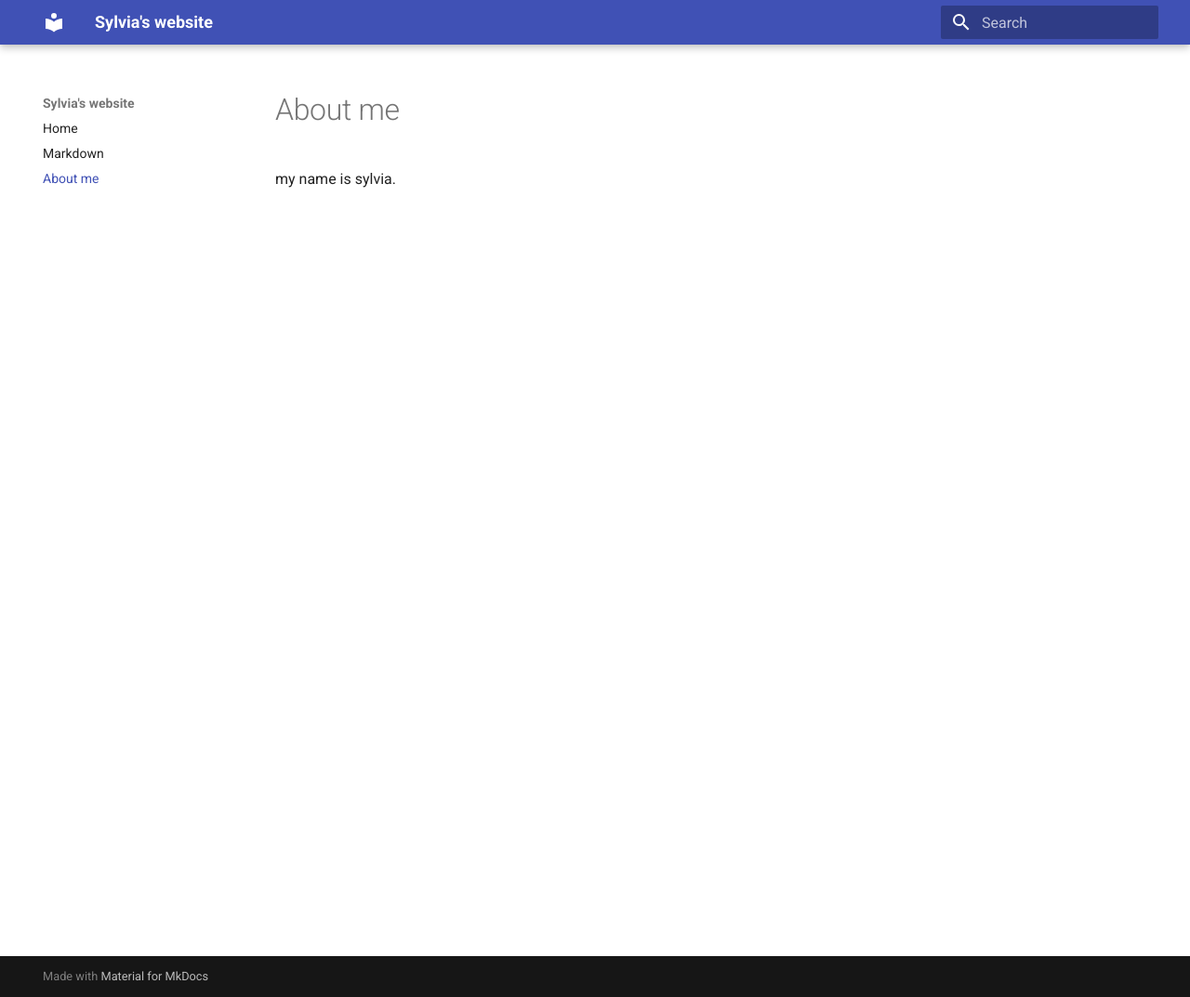
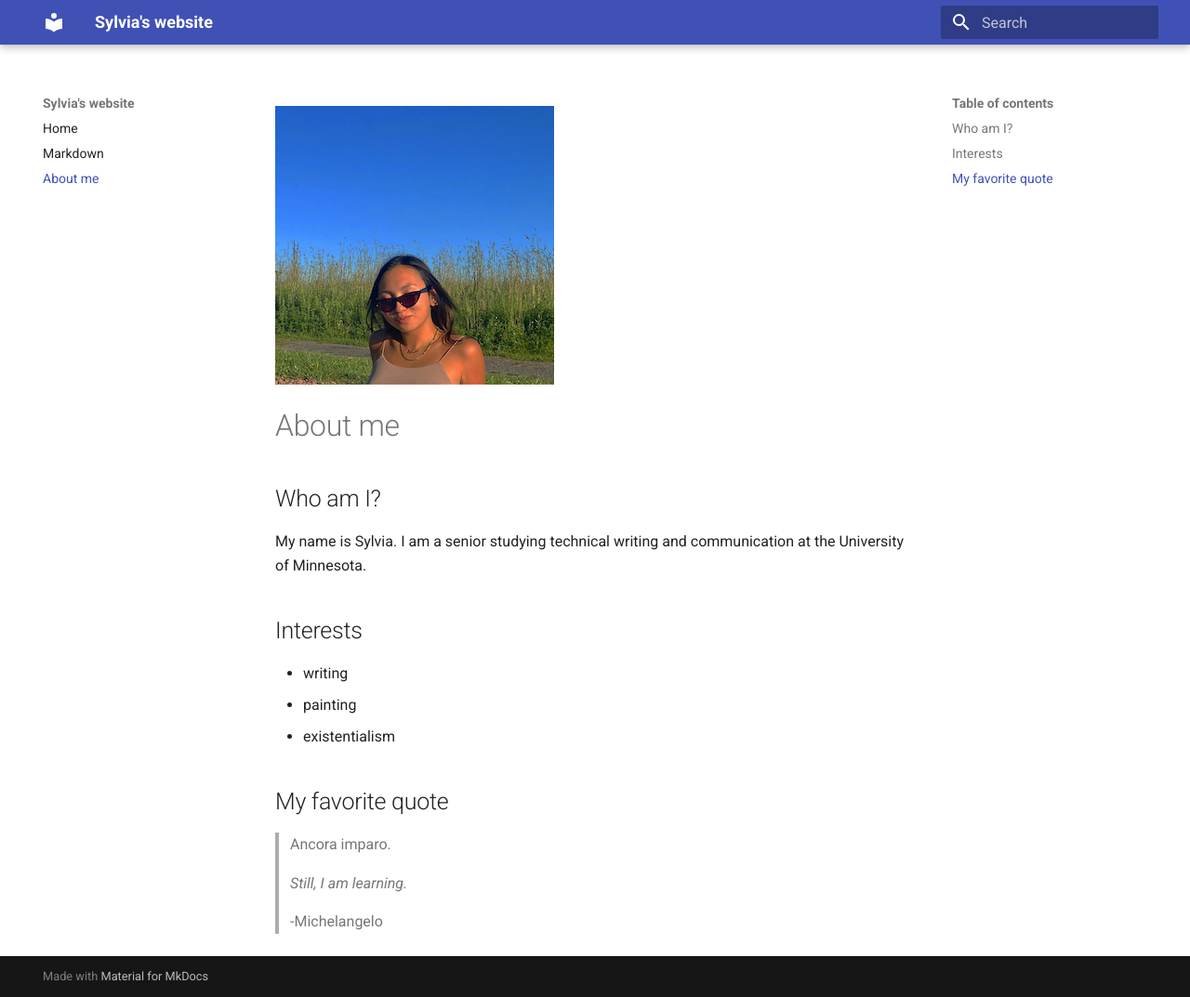
Before and after one commit to sylviarani/Sylvia-project, an MkDocs documentation site: the page built from docs/About-me.md, in a window 1280 px wide and 1073 px high. Shown: the whole window at 93% size. Built offline with MkDocs 1.6.1 and Material for MkDocs 9.7.7, drawn with Linux system fonts in a browser that asks for light colours.

Commit message:
editing about me

```diff
--- a/docs/About-me.md
+++ b/docs/About-me.md
@@ -1,2 +1,20 @@
+![photo of me](sylvia.JPG)
+
 # About me
-my name is sylvia.
+
+## Who am I?
+My name is Sylvia. I am a senior studying technical writing and communication at the University of Minnesota.
+
+
+## Interests
+* writing
+* painting
+* existentialism
+
+## My favorite quote
+
+> Ancora imparo.
+
+> *Still, I am learning.*
+
+> -Michelangelo
```
Also changed, not shown: docs/index.md (+3 -10 lines), docs/mountain.jpg, docs/sylvia.JPG (added), site/index.html, site/mountain.jpg (added), 2 other files.
